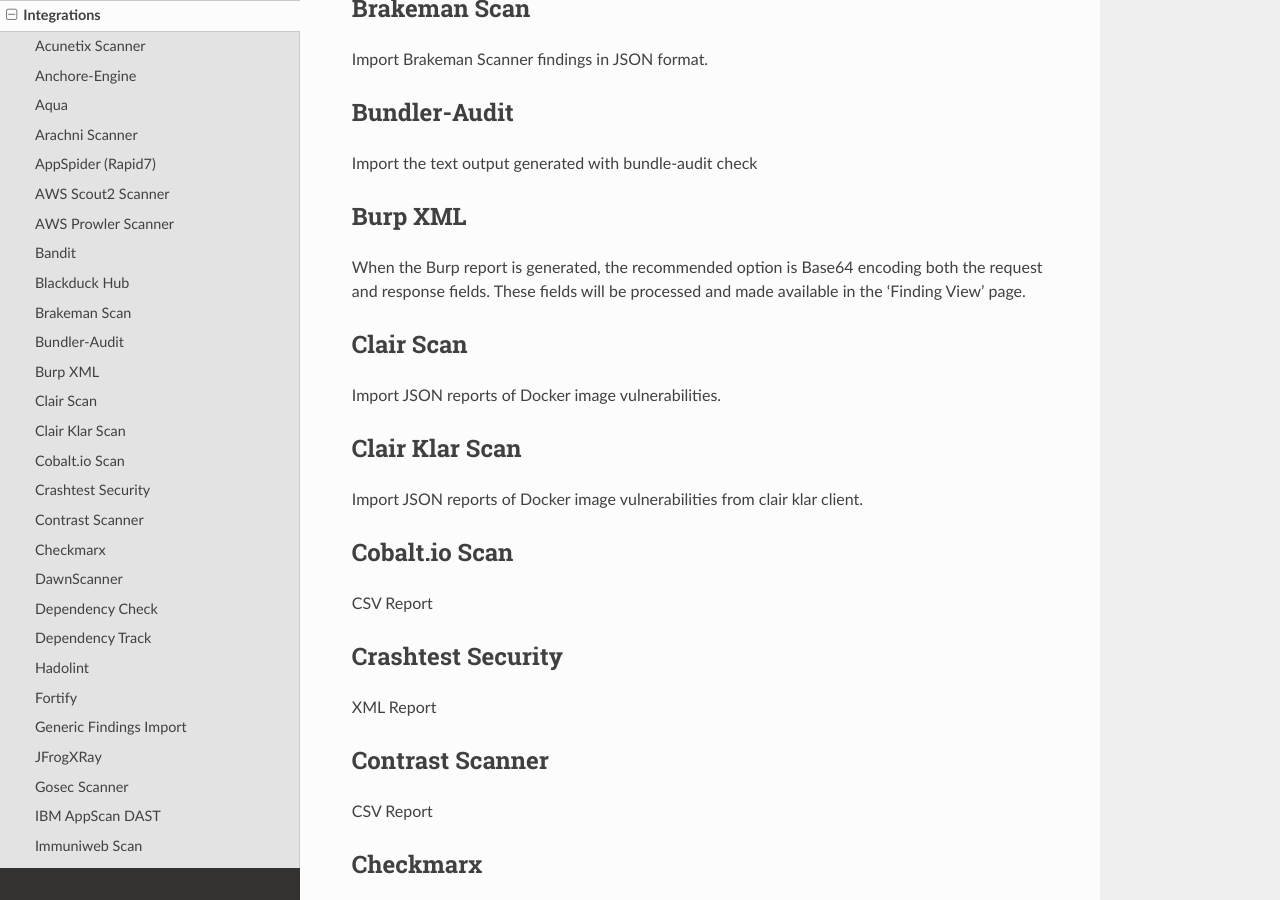
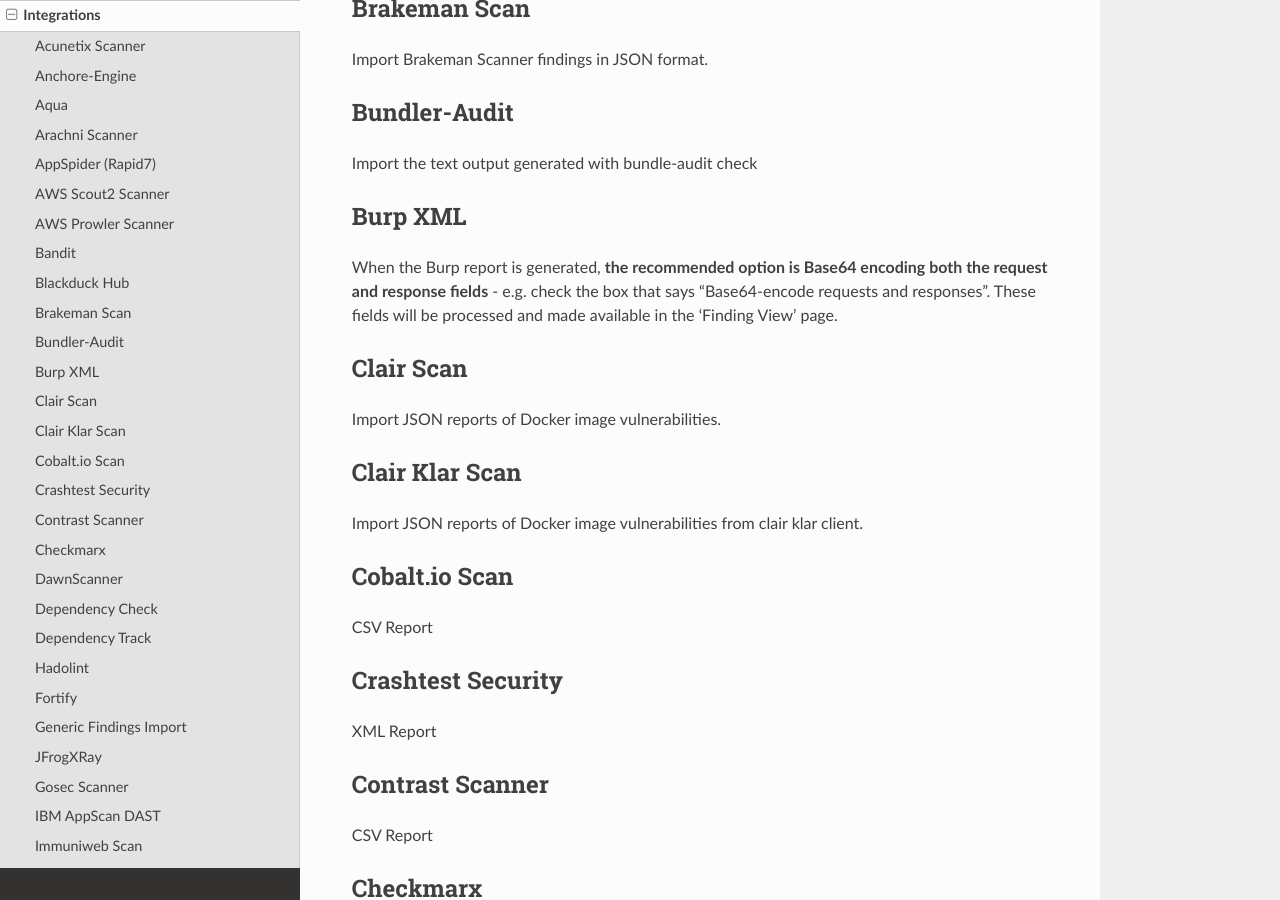
Before and after one commit to DefectDojo/Documentation, a Sphinx documentation site: the page built from docs/integrations.rst, in a window 1280 px wide and 900 px high, scrolled down 1226 px. Built offline with Sphinx 7.4.7 and the Read the Docs theme 2.0.0, drawn with Linux system fonts in a browser that asks for light colours.

Commit message:
Updated Burp import instructions
Updated Burp import instructions to bold the part about Base64 encoding the request and response fields

```diff
--- a/docs/integrations.rst
+++ b/docs/integrations.rst
@@ -51,7 +51,7 @@
 
 Burp XML
 --------
-When the Burp report is generated, the recommended option is Base64 encoding both the request and response fields. These fields will be processed and made available in the 'Finding View' page.
+When the Burp report is generated, **the recommended option is Base64 encoding both the request and response fields** - e.g. check the box that says "Base64-encode requests and responses". These fields will be processed and made available in the 'Finding View' page.
 
 Clair Scan
 -----------
```
